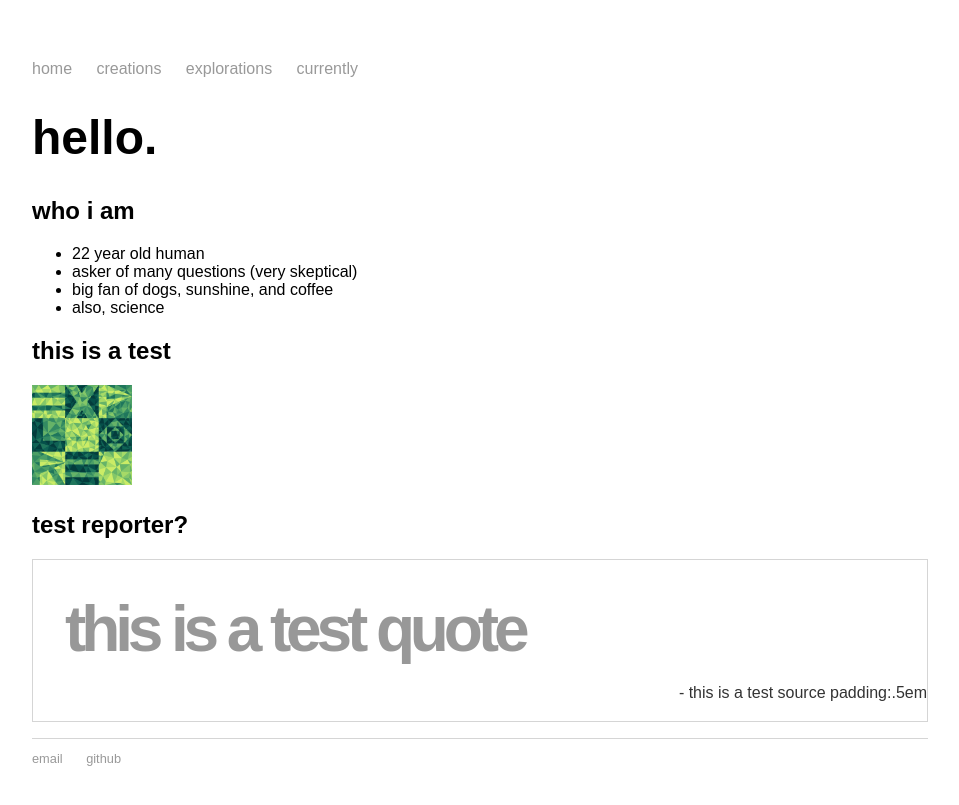
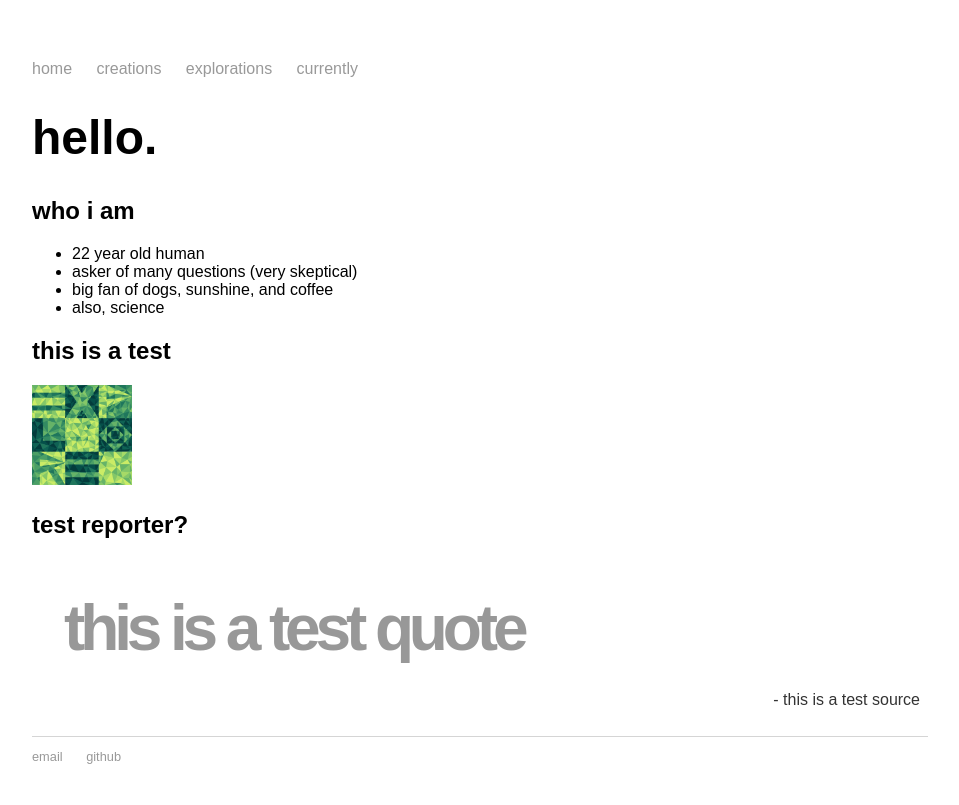
Before and after one commit to mayasheth/mayasheth.github.io, a Jekyll site: the page built from index.md, in a window 1280 px wide. Shown: the top 805 px of the page, without its empty margins (160-1119 px from the left). Built offline with Jekyll 4.4.1, drawn with Linux system fonts in a browser that asks for light colours.

Commit message:
Update quote.html

```diff
--- a/_includes/quote.html
+++ b/_includes/quote.html
@@ -2,7 +2,7 @@
   <style>
     .quote
     {
-      border:solid thin #d5d5d5;
+      /* border:solid medium #d5d5d5; */
       padding:0;
       margin-bottom:1em;
     }
@@ -24,6 +24,7 @@
     {
       display: block;
       text-align: right;
+      padding:.5em
     }
   </style>
 </head>
@@ -35,7 +36,6 @@
   </blockquote>
   <p class="cite">
     - {{ include.source }}
-    padding:.5em
   </p>
 
 </div>
```
